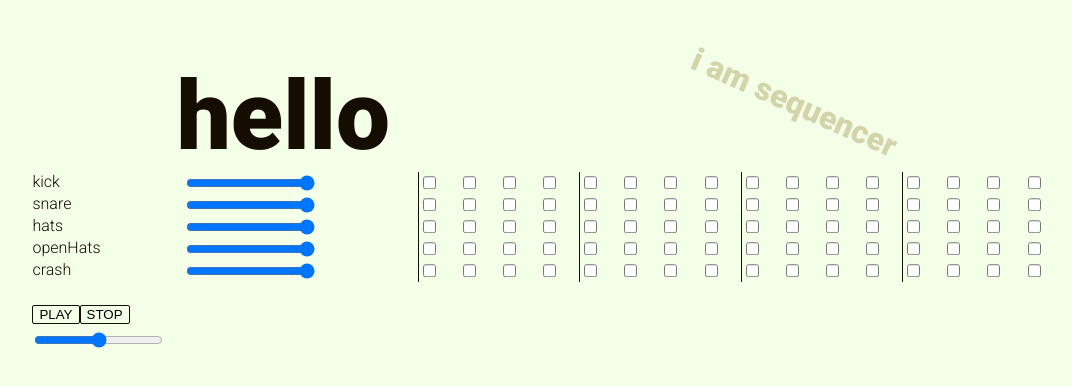
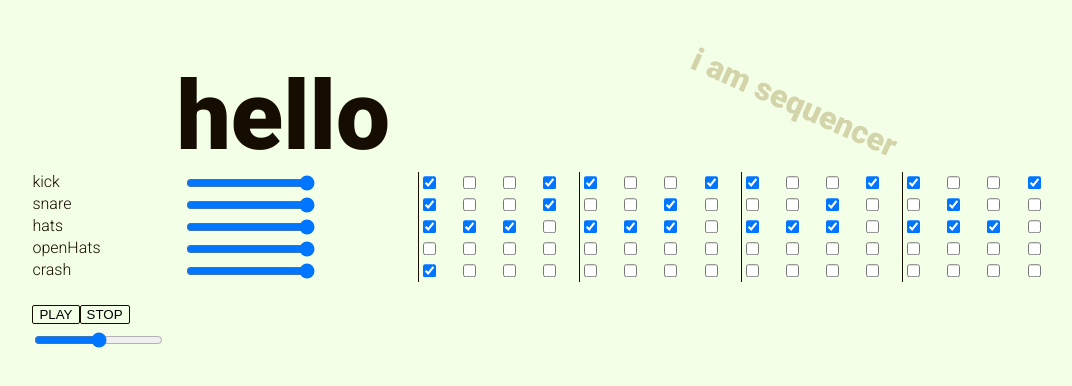
Before and after one commit to jamesoshea/vue-sequencer, a Vue app: page / in a window 1280 px wide. Shown: the top 386 px of the page, without its empty margins (102-1174 px from the left). Built offline with nearby package versions, Linux system fonts and the light colour scheme.

Commit message:
wow presets

```diff
--- /dev/null
+++ b/src/assets/patterns.js
@@ -0,0 +1,109 @@
+const patterns = {
+  sambaKicks: {
+    group: "samba",
+    notes: [
+      { beat: 0, value: true },
+      { beat: 1, value: false },
+      { beat: 2, value: false },
+      { beat: 3, value: true },
+      { beat: 4, value: true },
+      { beat: 5, value: false },
+      { beat: 6, value: false },
+      { beat: 7, value: true },
+      { beat: 8, value: true },
+      { beat: 9, value: false },
+      { beat: 10, value: false },
+      { beat: 11, value: true },
+      { beat: 12, value: true },
+      { beat: 13, value: false },
+      { beat: 14, value: false },
+      { beat: 15, value: true }
+    ]
+  },
+  sambaSnare: {
+    group: "samba",
+    notes: [
+      { beat: 0, value: true },
+      { beat: 1, value: false },
+      { beat: 2, value: false },
+      { beat: 3, value: true },
+      { beat: 4, value: false },
+      { beat: 5, value: false },
+      { beat: 6, value: true },
+      { beat: 7, value: false },
+      { beat: 8, value: false },
+      { beat: 9, value: false },
+      { beat: 10, value: true },
+      { beat: 11, value: false },
+      { beat: 12, value: false },
+      { beat: 13, value: true },
+      { beat: 14, value: false },
+      { beat: 15, value: false }
+    ]
+  },
+  sambaClosedHats: {
+    group: "samba",
+    notes: [
+      { beat: 0, value: true },
+      { beat: 1, value: true },
+      { beat: 2, value: true },
+      { beat: 3, value: false },
+      { beat: 4, value: true },
+      { beat: 5, value: true },
+      { beat: 6, value: true },
+      { beat: 7, value: false },
+      { beat: 8, value: true },
+      { beat: 9, value: true },
+      { beat: 10, value: true },
+      { beat: 11, value: false },
+      { beat: 12, value: true },
+      { beat: 13, value: true },
+      { beat: 14, value: true },
+      { beat: 15, value: false }
+    ]
+  },
+  sambaOpenHats: {
+    group: "samba",
+    notes: [
+      { beat: 0, value: false },
+      { beat: 1, value: false },
+      { beat: 2, value: false },
+      { beat: 3, value: false },
+      { beat: 4, value: false },
+      { beat: 5, value: false },
+      { beat: 6, value: false },
+      { beat: 7, value: false },
+      { beat: 8, value: false },
+      { beat: 9, value: false },
+      { beat: 10, value: false },
+      { beat: 11, value: false },
+      { beat: 12, value: false },
+      { beat: 13, value: false },
+      { beat: 14, value: false },
+      { beat: 15, value: false }
+    ]
+  },
+  sambaCrash: {
+    group: "samba",
+    notes: [
+      { beat: 0, value: true },
+      { beat: 1, value: false },
+      { beat: 2, value: false },
+      { beat: 3, value: false },
+      { beat: 4, value: false },
+      { beat: 5, value: false },
+      { beat: 6, value: false },
+      { beat: 7, value: false },
+      { beat: 8, value: false },
+      { beat: 9, value: false },
+      { beat: 10, value: false },
+      { beat: 11, value: false },
+      { beat: 12, value: false },
+      { beat: 13, value: false },
+      { beat: 14, value: false },
+      { beat: 15, value: false }
+    ]
+  },
+};
+
+export default patterns;
--- a/src/components/Sequencer.vue
+++ b/src/components/Sequencer.vue
@@ -46,6 +46,7 @@
 
 <script>
 import Instrument from './Instrument.vue'
+import patterns from '../assets/patterns'
 
 export default {
   name: "Sequencer",
@@ -55,11 +56,11 @@ export default {
   data() {
     return {
       instruments: [
-        { name: 'kick', notes: noteGrid(), volume: 1, src: 'kick.wav' },
-        { name: 'snare', notes: noteGrid(), volume: 1, src: 'snare.wav' },
-        { name: 'hats', notes: noteGrid(), volume: 1, src: 'hats.wav' },
-        { name: 'openHats', notes: noteGrid(), volume: 1, src: 'openHats.wav' },
-        { name: 'crash', notes: noteGrid(), volume: 1, src: 'crash.wav' },
+        { name: 'kick', notes: patterns.sambaKicks.notes, volume: 1, src: 'kick.wav' },
+        { name: 'snare', notes: patterns.sambaSnare.notes, volume: 1, src: 'snare.wav' },
+        { name: 'hats', notes: patterns.sambaClosedHats.notes, volume: 1, src: 'hats.wav' },
+        { name: 'openHats', notes: patterns.sambaOpenHats.notes, volume: 1, src: 'openHats.wav' },
+        { name: 'crash', notes: patterns.sambaCrash.notes, volume: 1, src: 'crash.wav' },
       ],
       tempo: 120,
       beat: 15,
```
